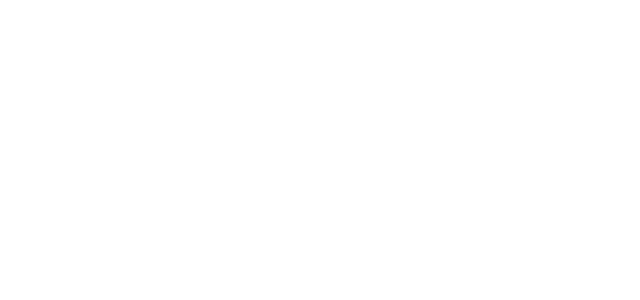
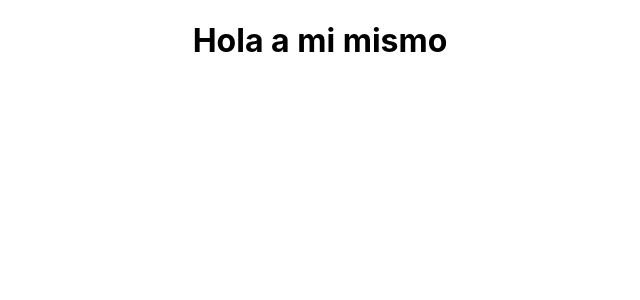
Before and after one commit to StefanoQuiroz/replica_Andino_Lan, a React (Create React App) app in the folder andino/: page / in a window 1280 px wide. Shown: the top 300 px of the page, without its empty margins (320-960 px from the left). Built offline with nearby package versions, Linux system fonts and the light colour scheme.

Commit message:
Commit inicial para nuevo 'Ejemplo.js'

```diff
--- a/andino/src/App.js
+++ b/andino/src/App.js
@@ -1,10 +1,10 @@
 import React from 'react';
 import './App.css';
-
+import Ejemplo from './components/Ejemplo'
 function App() {
   return (
     <div className="App">
-
+      <Ejemplo/>
     </div>
   );
 }
--- /dev/null
+++ b/andino/src/components/Ejemplo.js
@@ -0,0 +1,11 @@
+import React from 'react';
+
+const Ejemplo = () => {
+    return (
+        <div>
+            <h1>Hola a mi mismo</h1>
+        </div>
+    );
+}
+
+export default Ejemplo;
```
